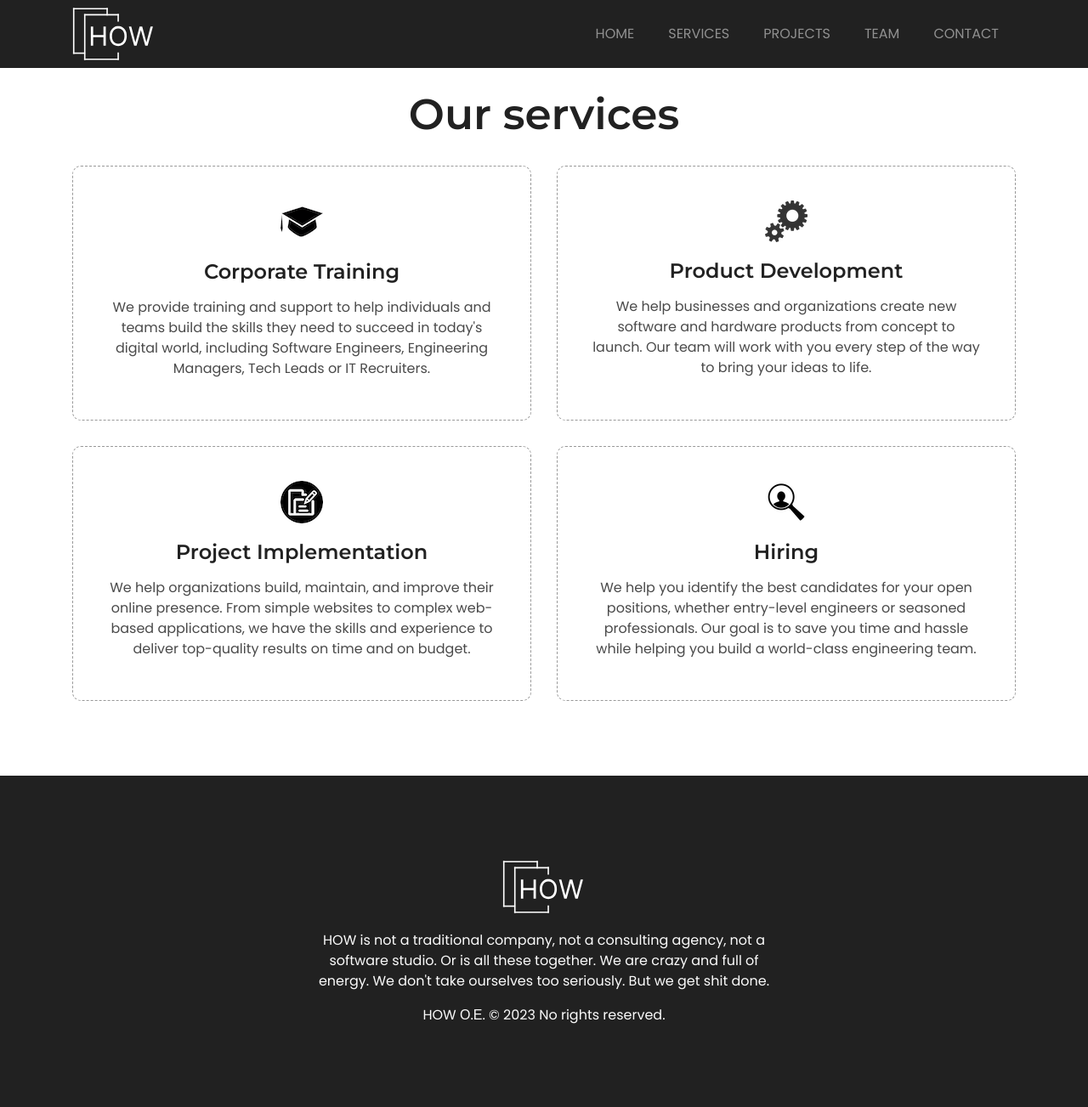
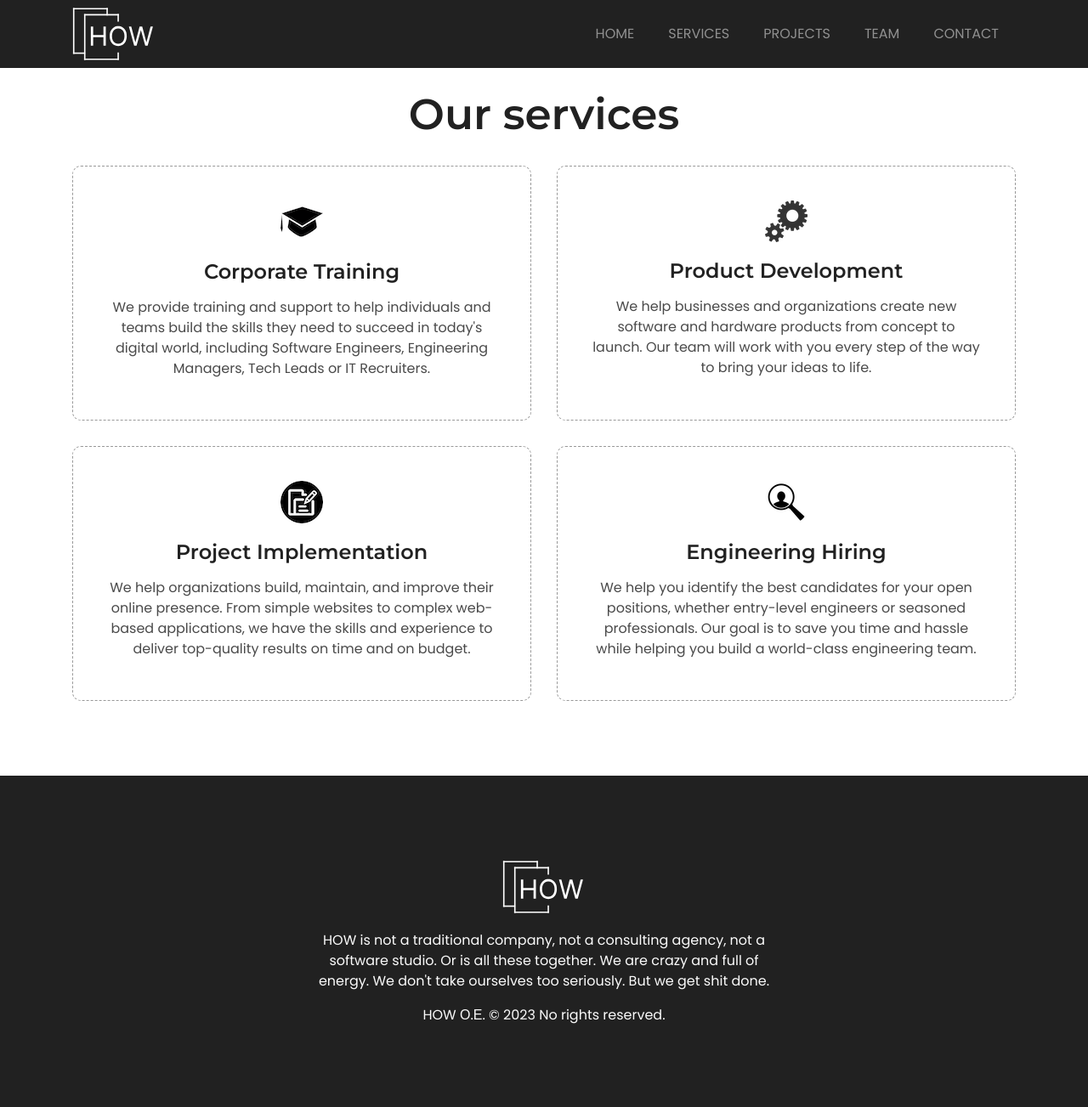
Before and after one commit to wedohow/wedohow.com, a Jekyll site: the page built from services.html, in a window 1280 px wide. Shown: the whole page at 85% size. Built offline with Jekyll 4.4.1, drawn with Linux system fonts in a browser that asks for light colours; comment, search, counter and statistics services are not loaded.

Commit message:
Rename Hiring to Engineering Hiring

```diff
--- a/_includes/services.html
+++ b/_includes/services.html
@@ -42,7 +42,7 @@
       <div class="col-lg-6 col-md-6 custom-mb-4">
         <div class="item" data-wow-delay="0.2s">
           <img src="/assets/images/hiring.png" class="img-fluid" alt="feature"/>
-          <h4>Hiring</h4>
+          <h4>Engineering Hiring</h4>
           We help you identify the best candidates for your open positions, whether
           entry-level engineers or seasoned professionals. Our goal is to save you time and hassle while helping you
           build a world-class engineering team.
```
